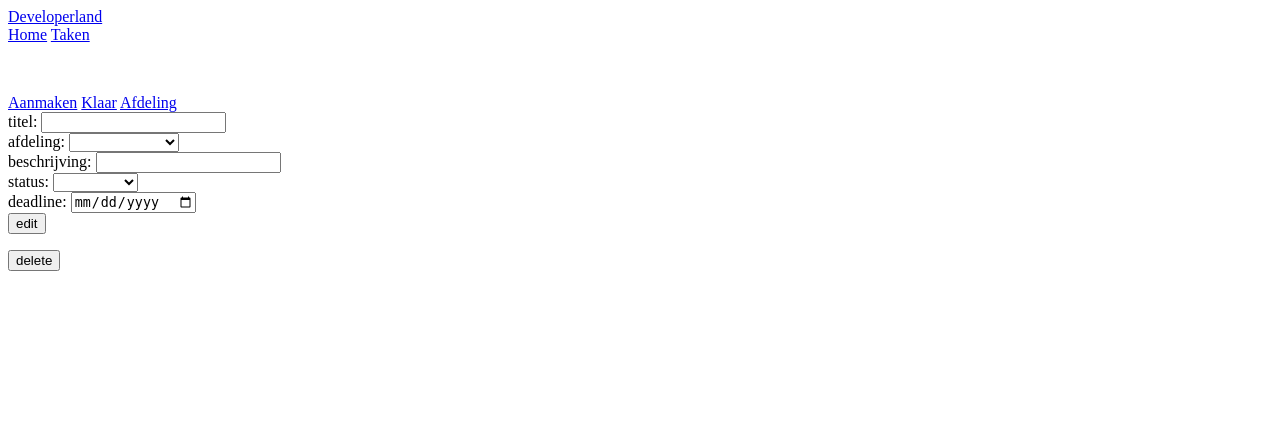
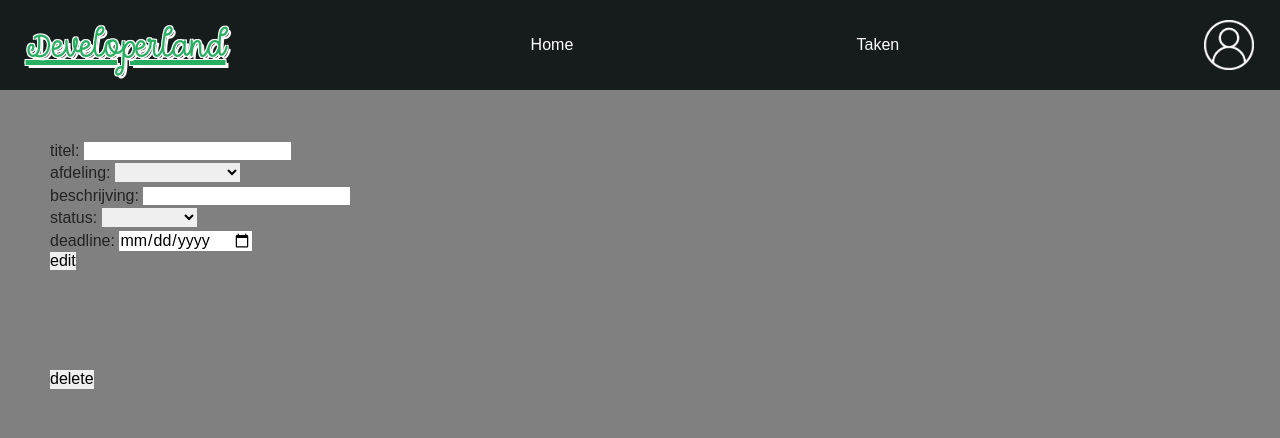
Before and after one commit to Easyzly/B3-MCJ-takenlijst, a PHP site: page /B3-MCJ-takenlijst/task/edit.php?id=1 in a window 1280 px wide. Shown: the top 438 px of the page. Run offline with PHP 8.4, Linux system fonts and the light colour scheme; the visitor is signed in with stand-in values (Sample User, id 1); data that the repository does not hold is empty.

Commit message:
Update edit.php
I could start a restaurant with the amount of spaghetti code I had to fix

```diff
--- a/task/edit.php
+++ b/task/edit.php
@@ -1,5 +1,6 @@
 <head>
     <?php
+        require_once('../head.php');
         session_start();
         if(isset($_SESSION['id'])){
             $idChecker = $_SESSION['id'];
@@ -18,7 +19,6 @@
     ?>
 </head>
 
-
 <?php
     require_once("../backend/conn.php");
 
@@ -26,19 +26,15 @@
     $query = "SELECT * FROM taken WHERE id = :id";
     $statement = $conn->prepare($query);
     $statement->execute([":id" => $id]);
-    $task = $statement->fetch(PDO::FETCH_ASSOC)
+    $task = $statement->fetch(PDO::FETCH_ASSOC);
 ?>
 
+<body>
+    <header>
+        <?php require_once('../header.php'); ?>
+    </header>
+
     <!-- create form -->
-<header>
-    <?php require_once("../header.php"); ?>
-</header>
-<div class="subHeader">
-    <a href="create.php">Aanmaken</a>
-    <a href="done.php">Klaar</a>
-    <a href="afdeling.php">Afdeling</a>
-</div>
-
     <form action="../backend/taskController.php" method="post">
         <input type="hidden" name="action" value="edit">
         <input type="hidden" name="id" value=<?php echo($id) ?>>
@@ -83,3 +79,4 @@
         <input type="hidden" name="id" value=<?php echo($id) ?>>
         <input type="submit" value="delete">
     </form>
+</body>
```
Lines whose indentation alone changed are shown as unchanged.
